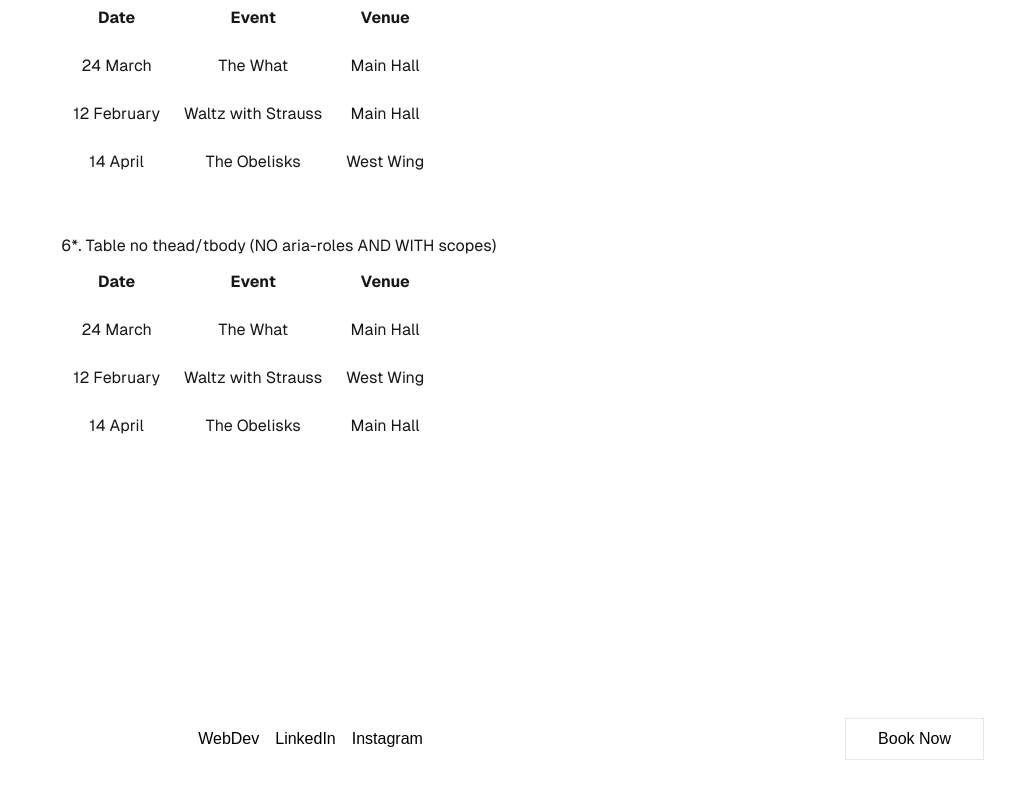
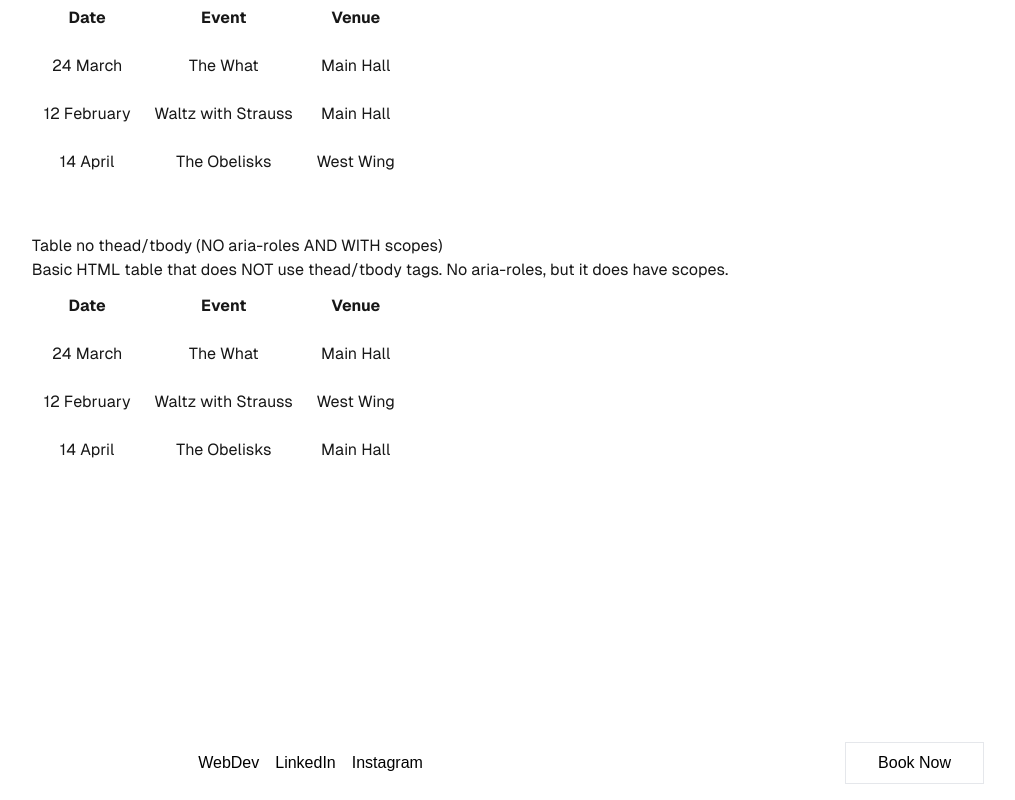
Before and after one commit to essjay05/a11y_assessments_v0, a Next.js app: page / in a window 1280 px wide. Shown: the part 1730-2530 px from the top of the page, without its empty margins (260-1275 px from the left). Before the commit the page ends 2506 px from the top, so only its background shows below. Built offline with nearby package versions, Linux system fonts and the light colour scheme.

Commit message:
Created a description of BasicNoTheadWScope.jsx file.

```diff
--- a/components/global/A11y_Examples/SrPlainHTMLTables/PlainHtmlTables/BasicNoTheadWScope.jsx
+++ b/components/global/A11y_Examples/SrPlainHTMLTables/PlainHtmlTables/BasicNoTheadWScope.jsx
@@ -1,7 +1,8 @@
 export const BasicNoTheadWScope = () => {
   return (
     <>
-      <h2>6*. Table no thead/tbody (NO aria-roles AND WITH scopes)</h2>
+      <h2>Table no thead/tbody (NO aria-roles AND WITH scopes)</h2>
+      <p>Basic HTML table that does NOT use thead/tbody tags. No aria-roles, but it does have scopes.</p>
       <table id="BasicNoTheadWScope">
         <tr>
           <th scope="col">Date</th>
```
